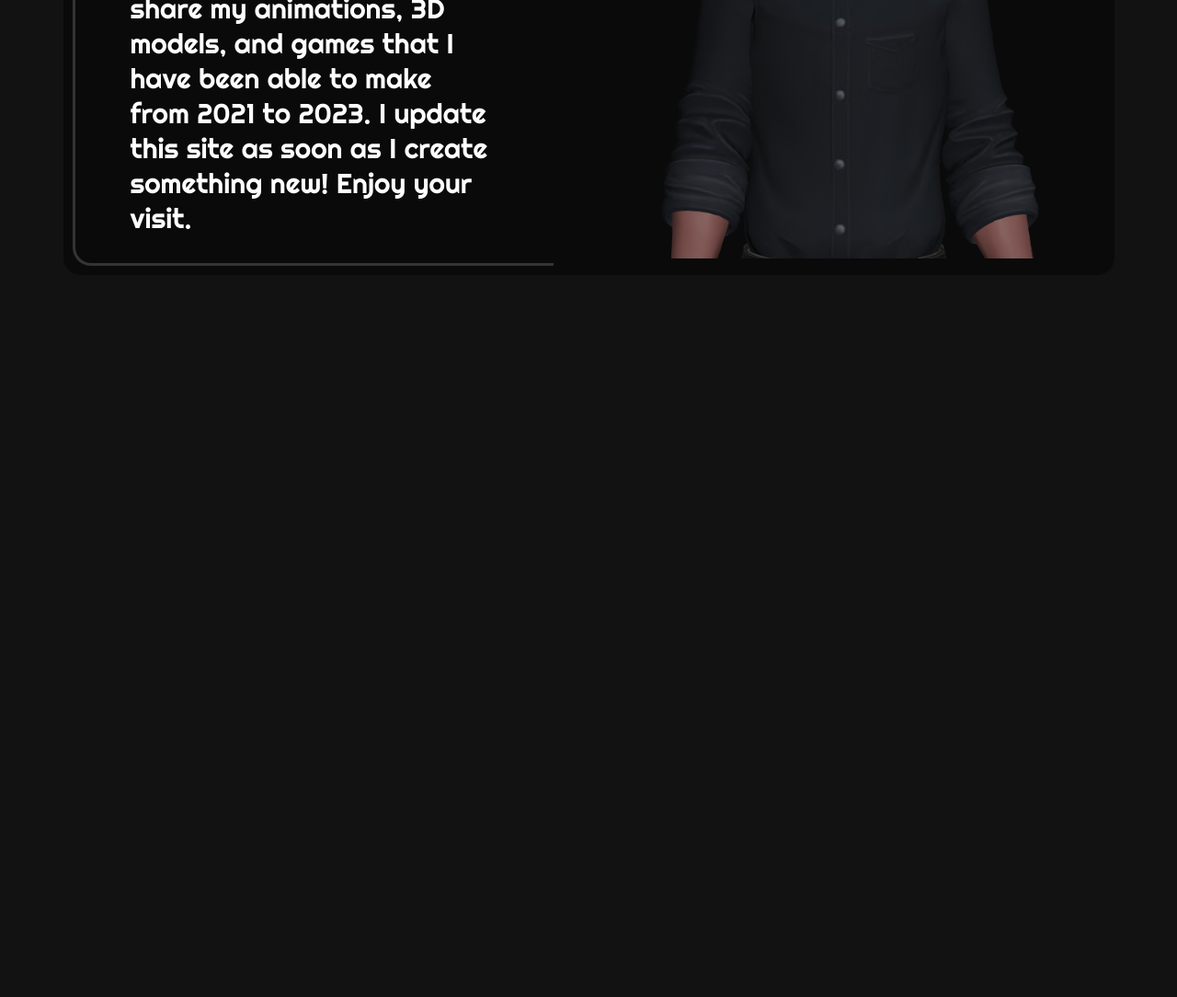
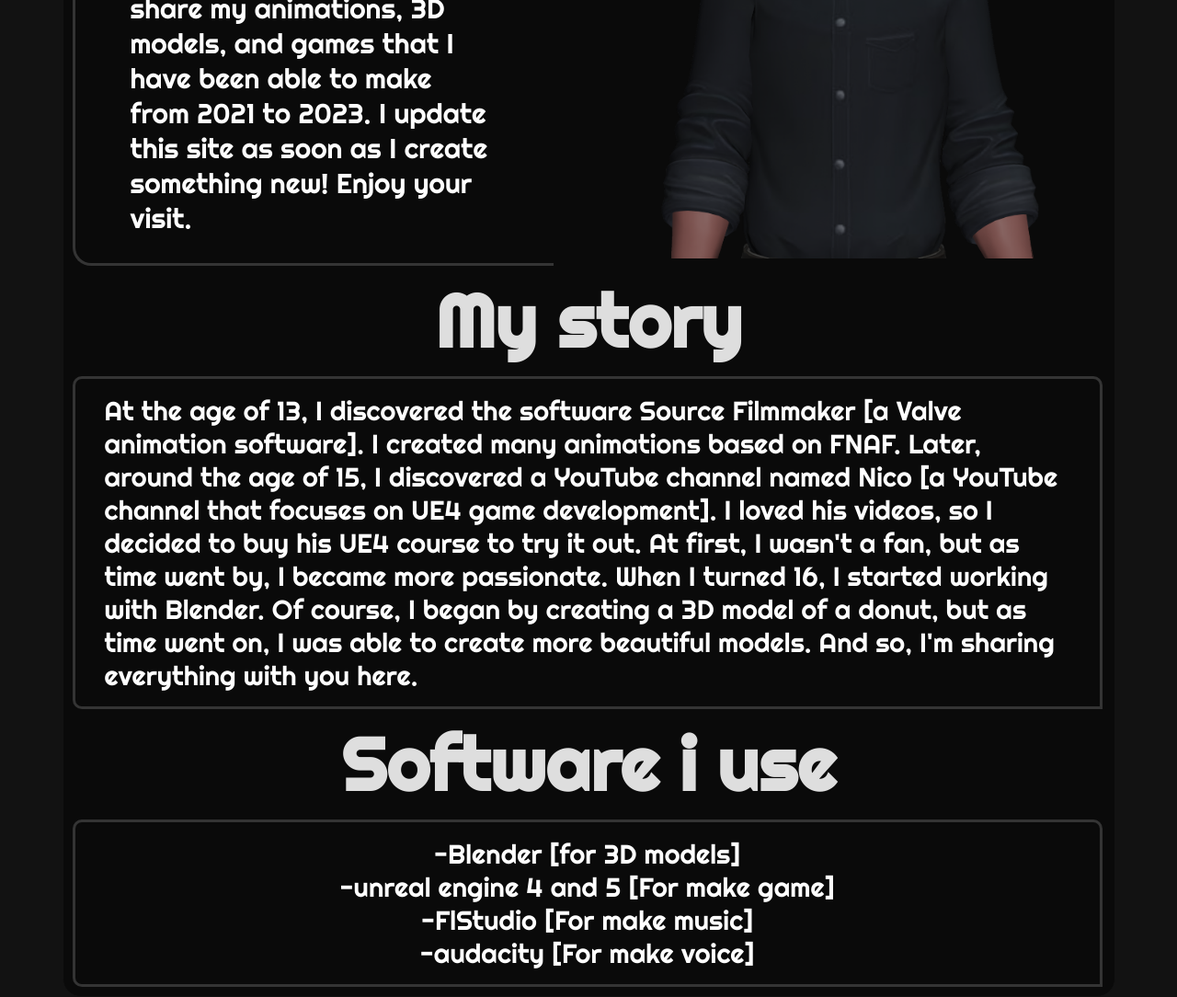
Before and after one commit to FoggoDev/FoggoGallery, a plain HTML site: page index.html in a window 1280 px wide. Shown: the part 528-1612 px from the top of the page at 92% size. Before the commit the page ends 828 px from the top, so only its background shows below. Drawn offline with Linux system fonts and the light colour scheme.

Commit message:
index v1.1

```diff
--- a/index.html
+++ b/index.html
@@ -37,7 +37,23 @@
                 </div>
                 <img width="600" height="600" src="image/foggo.webp" alt="">
             </div>
+            <h1>My story</h1>
+            <div class="videotextall" >
+                <p>At the age of 13, I discovered the software Source Filmmaker [a Valve animation software].
+                    I created many animations based on FNAF. Later, around the age of 15, I discovered a YouTube channel
+                    named Nico [a YouTube channel that focuses on UE4 game development]. I loved his videos, so I decided to buy
+                    his UE4 course to try it out. At first, I wasn't a fan, but as time went by, I became more passionate. When I turned 16,
+                    I started working with Blender. Of course, I began by creating a 3D model of a donut, but as time went on, I was able to
+                    create more beautiful models. And so, I'm sharing everything with you here.</p>
+                </div>
+                <h1>Software i use</h1>
+                <div class="videotextall">
+                    <p>-Blender [for 3D models]</p>
+                    <p>-unreal engine 4 and 5 [For make game]</p>
+                    <p>-FlStudio [For make music]</p>
+                    <p>-audacity [For make voice]</p>
+                </div>
+            </div>
         </div>
-    </div>
 </body>
 </html>
--- a/style.css
+++ b/style.css
@@ -88,7 +88,6 @@
     font-size: 25x;
     margin: 20px;
     text-align: center;
-    border: solid;
     vertical-align: middle;
 }
 .imageanimatronic>p{
@@ -256,3 +255,21 @@
   border-radius: 20px;
   margin: 25px;
 }
+.videotextall{
+  display: flex;
+  flex-direction: column;
+  align-items: center;
+  margin: 10px;
+  text-align: left;
+  border: solid #343434;
+  border-radius: 10px 10px 0 10px;
+  width: 1050px;
+  padding: 1em 2em;
+  justify-content: flex-end;
+}
+.videotextall>p{
+  font-size: 29px;
+}
+.textplace{
+  display: flex;
+}
```
